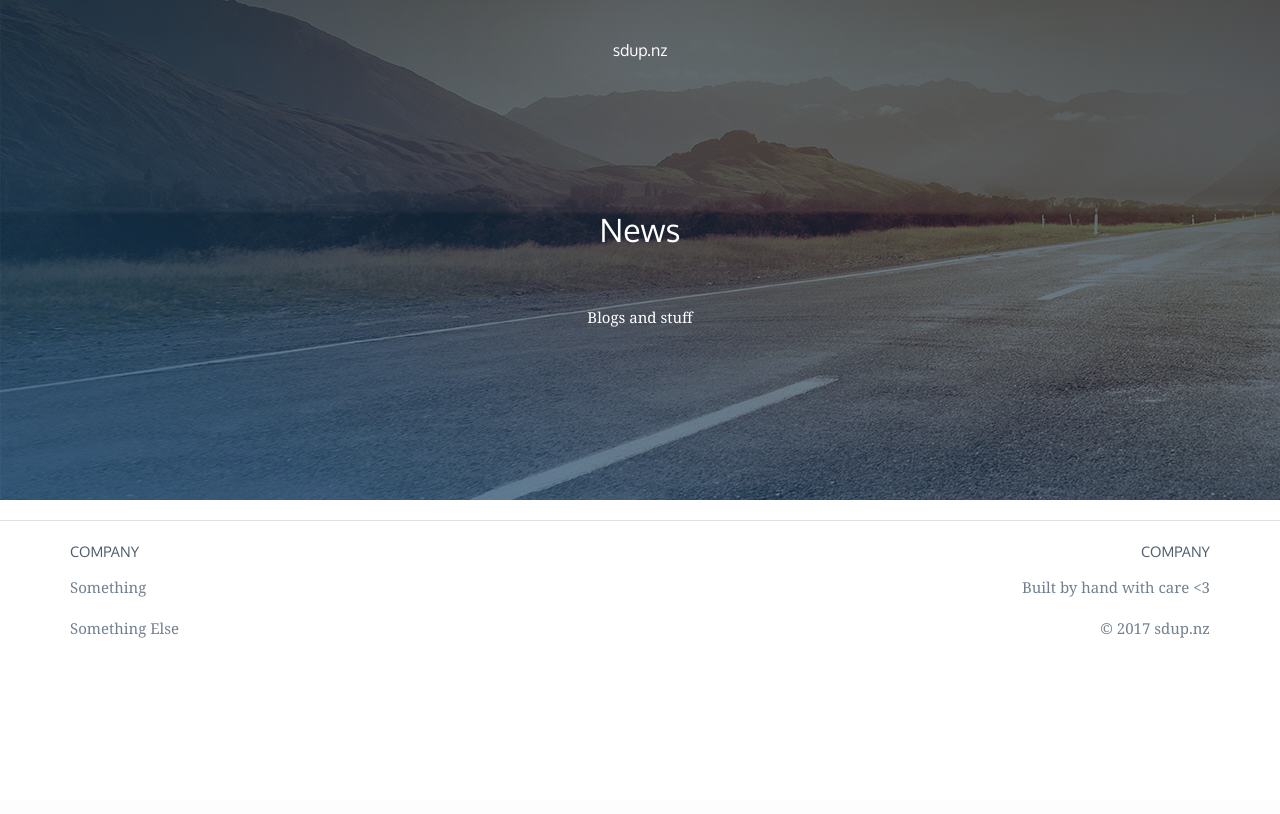
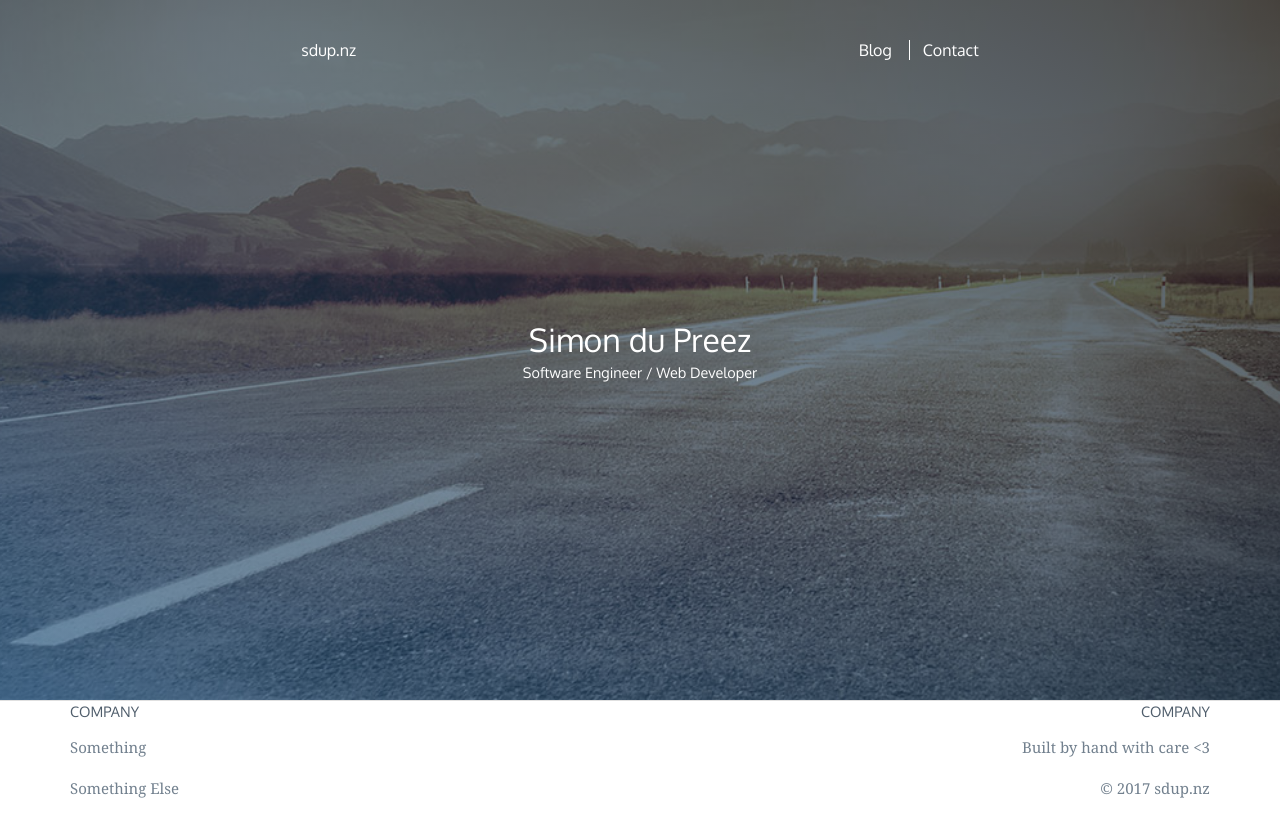
Before and after one commit to SDupZ/sdup.nz, a Django app: page / in a window 1280 px wide. Before the commit the page ends 638 px from the top, so only its background shows below. Run offline with Django 3.2, Linux system fonts and the light colour scheme; data that the repository does not hold is empty.

Commit message:
Added blogs / updated jumbotron / cleaned sass

```diff
--- a/sdupnz/urls.py
+++ b/sdupnz/urls.py
@@ -4,7 +4,7 @@ from django.views.static import serve
 
 from django.conf import settings
 from default.views import home
-from blog.views import blog
+from blog.views import blog, blogs_list
 
 from filer.models import Folder, ThumbnailOption
 
@@ -12,6 +12,7 @@ urlpatterns = [
     url(r'^admin/', admin.site.urls),
     url(r'^$', home, name='home'),
 
+    url(r'^blog/?$', blogs_list, name='blogs_list'),
     url(r'^blog/(?P<slug>[^/]+)$', blog, name='blog'),
 
     url(r'^media/(?P<path>.*)$', serve, {'document_root': settings.MEDIA_ROOT, 'show_indexes': True}),
--- a/static/css/main.css
+++ b/static/css/main.css
@@ -2323,7 +2323,8 @@
   transition-duration: 0.3s;
   transition-timing-function: cubic-bezier(0.55, 0.055, 0.675, 0.19); }
   .hamburger--spin .hamburger-inner::before {
-    transition: top 0.1s 0.34s ease-in, opacity 0.1s ease-in; }
+    transition: top 0.1s 0.34s ease-in,
+ opacity 0.1s ease-in; }
   .hamburger--spin .hamburger-inner::after {
     transition: bottom 0.1s 0.34s ease-in, transform 0.3s cubic-bezier(0.55, 0.055, 0.675, 0.19); }
 
@@ -2336,7 +2337,8 @@
     background-color: #0091EA;
     top: 0;
     opacity: 0;
-    transition: top 0.1s ease-out, opacity 0.1s 0.14s ease-out; }
+    transition: top 0.1s ease-out,
+ opacity 0.1s 0.14s ease-out; }
   .hamburger--spin.is-active .hamburger-inner::after {
     background-color: #0091EA;
     bottom: 0;
@@ -2350,7 +2352,8 @@
   transition-duration: 0.3s;
   transition-timing-function: cubic-bezier(0.55, 0.055, 0.675, 0.19); }
   .hamburger--spin-r .hamburger-inner::before {
-    transition: top 0.1s 0.34s ease-in, opacity 0.1s ease-in; }
+    transition: top 0.1s 0.34s ease-in,
+ opacity 0.1s ease-in; }
   .hamburger--spin-r .hamburger-inner::after {
     transition: bottom 0.1s 0.34s ease-in, transform 0.3s cubic-bezier(0.55, 0.055, 0.675, 0.19); }
 
@@ -2361,7 +2364,8 @@
   .hamburger--spin-r.is-active .hamburger-inner::before {
     top: 0;
     opacity: 0;
-    transition: top 0.1s ease-out, opacity 0.1s 0.14s ease-out; }
+    transition: top 0.1s ease-out,
+ opacity 0.1s 0.14s ease-out; }
   .hamburger--spin-r.is-active .hamburger-inner::after {
     bottom: 0;
     transform: rotate(-90deg);
@@ -2374,7 +2378,8 @@
   transition-duration: 0.1s;
   transition-timing-function: cubic-bezier(0.55, 0.055, 0.675, 0.19); }
   .hamburger--squeeze .hamburger-inner::before {
-    transition: top 0.1s 0.14s ease, opacity 0.1s ease; }
+    transition: top 0.1s 0.14s ease,
+ opacity 0.1s ease; }
   .hamburger--squeeze .hamburger-inner::after {
     transition: bottom 0.1s 0.14s ease, transform 0.1s cubic-bezier(0.55, 0.055, 0.675, 0.19); }
 
@@ -2385,7 +2390,8 @@
   .hamburger--squeeze.is-active .hamburger-inner::before {
     top: 0;
     opacity: 0;
-    transition: top 0.1s ease, opacity 0.1s 0.14s ease; }
+    transition: top 0.1s ease,
+ opacity 0.1s 0.14s ease; }
   .hamburger--squeeze.is-active .hamburger-inner::after {
     bottom: 0;
     transform: rotate(-90deg);
@@ -2489,12 +2495,9 @@ body {
   color: #000;
   text-align: justify;
   display: block;
-  text-decoration: none;
-  border: 1px solid #e0e0e0;
-  border-radius: 5px;
-  background: #f5f5f5; }
+  text-decoration: none; }
   .blog-card:hover {
-    text-decoration: none; }
+    background: #f5f5f5; }
   @media only screen and (max-width: 1023px) {
     .blog-card {
       margin: 10px; } }
@@ -2512,6 +2515,128 @@ body {
     height: 208px;
     margin: 0 auto; }
 
+.base-card {
+  background: white;
+  box-shadow: 0 1px 1px rgba(0, 0, 0, 0.1), 0 1px 8px rgba(0, 0, 0, 0.1);
+  border-radius: 3px;
+  margin-bottom: 20px; }
+  .base-card--top {
+    margin-top: 20px; }
+
+.divider-vertical {
+  height: 18px;
+  margin: 15px 5px 0 5px;
+  border-right: 1px solid white; }
+
+.divider-horizontal {
+  border: 0;
+  border-top-color: #e0e0e0;
+  border-top-style: solid;
+  border-top-width: 1px;
+  box-sizing: content-box;
+  display: block;
+  height: 0;
+  margin: 0; }
+
+.footer {
+  text-align: center;
+  background-color: #fff;
+  color: #72808E; }
+
+.footer__container {
+  display: flex; }
+
+.footer__item-group {
+  display: inline-block;
+  text-align: left;
+  width: 20%; }
+  .footer__item-group--right {
+    text-align: right;
+    width: 30%;
+    margin-left: auto; }
+
+.footer__logo {
+  width: 124px;
+  filter: gray;
+  /* IE6-9 */
+  filter: grayscale(0.6);
+  /* Microsoft Edge and Firefox 35+ */
+  -webkit-filter: grayscale(0.6);
+  /* Google Chrome, Safari 6+ & Opera 15+ */ }
+
+.heading__page {
+  text-align: center;
+  font-size: 2em;
+  font-weight: 400;
+  line-height: 36px;
+  color: #000;
+  margin: 55px auto; }
+  .heading__page--white {
+    color: #fff; }
+
+.heading__1 {
+  display: block;
+  font-size: 2em;
+  font-weight: 500;
+  color: #000; }
+  .heading__1--white {
+    color: white; }
+
+.heading__2 {
+  display: block;
+  font-size: 1.8em;
+  font-weight: 500;
+  color: #000; }
+  .heading__2--white {
+    color: white; }
+
+.heading__3 {
+  display: block;
+  font-size: 1.5em;
+  font-weight: 500;
+  color: #000; }
+  .heading__3--white {
+    color: white; }
+
+.heading__content {
+  display: block;
+  font-size: 14px;
+  font-weight: 500;
+  color: #72808E; }
+
+.heading__small {
+  color: #4f5d6b;
+  font-size: 0.9em;
+  text-transform: uppercase;
+  font-weight: 500; }
+  .heading__small--white {
+    color: white; }
+  .heading__small--lower {
+    text-transform: none; }
+
+.heading__fancy {
+  line-height: 0.5;
+  text-align: center; }
+
+.heading__fancy span {
+  display: inline-block;
+  position: relative; }
+  .heading__fancy span:before {
+    right: 100%;
+    margin-right: 15px; }
+  .heading__fancy span::after {
+    left: 100%;
+    margin-left: 15px; }
+
+.heading__fancy span:before,
+.heading__fancy span:after {
+  content: "";
+  position: absolute;
+  height: 2px;
+  border-bottom: 1px solid #e0e0e0;
+  top: 0;
+  width: 30px; }
+
 .header {
   display: flex;
   align-items: center;
@@ -2573,31 +2698,22 @@ body {
   .nav__list .nav__item {
     display: inline; }
 
-.footer {
+.jumbotron {
+  background-image: linear-gradient(to top right, rgba(51, 122, 183, 0.5), rgba(0, 0, 0, 0.7));
+  background-size: cover;
+  background-position: center center;
+  margin-bottom: 0;
+  position: relative;
+  margin-bottom: 0;
+  position: relative;
+  height: 700px;
+  display: flex;
   text-align: center;
-  background-color: #fff;
-  color: #72808E; }
-
-.footer__container {
-  display: flex; }
-
-.footer__item-group {
-  display: inline-block;
-  text-align: left;
-  width: 20%; }
-  .footer__item-group--right {
-    text-align: right;
-    width: 30%;
-    margin-left: auto; }
-
-.footer__logo {
-  width: 124px;
-  filter: gray;
-  /* IE6-9 */
-  filter: grayscale(0.6);
-  /* Microsoft Edge and Firefox 35+ */
-  -webkit-filter: grayscale(0.6);
-  /* Google Chrome, Safari 6+ & Opera 15+ */ }
+  flex-direction: column;
+  justify-content: center; }
+  .jumbotron p {
+    color: #fff;
+    margin-top: 0; }
 
 div.menu-bg {
   z-index: 10;
@@ -2761,84 +2877,25 @@ div.menu li.animate {
   margin-left: -50%;
   transition-delay: 0.2s; }
 
-.divider-vertical {
-  height: 18px;
-  margin: 15px 5px 0 5px;
-  border-right: 1px solid white; }
-
-.divider-horizontal {
-  border: 0;
-  border-top-color: #e0e0e0;
-  border-top-style: solid;
-  border-top-width: 1px;
-  box-sizing: content-box;
-  display: block;
-  height: 0;
-  margin: 20px 0; }
-
-.heading__page {
-  text-align: center;
-  font-size: 2em;
-  font-weight: 400;
-  line-height: 36px;
-  color: #000;
-  margin: 55px auto; }
-  .heading__page--white {
-    color: #fff; }
-
-.heading__content {
-  display: block;
-  font-size: 14px;
-  font-weight: 500;
-  color: #72808E; }
-
-.heading__small {
-  color: #4f5d6b;
-  font-size: 0.9em;
-  text-transform: uppercase;
-  font-weight: 500; }
-
-.heading__fancy {
-  line-height: 0.5;
-  text-align: center; }
-
-.heading__fancy span {
-  display: inline-block;
-  position: relative; }
-  .heading__fancy span:before {
-    right: 100%;
-    margin-right: 15px; }
-  .heading__fancy span::after {
-    left: 100%;
-    margin-left: 15px; }
-
-.heading__fancy span:before,
-.heading__fancy span:after {
-  content: "";
-  position: absolute;
-  height: 2px;
-  border-bottom: 1px solid #e0e0e0;
-  top: 0;
-  width: 30px; }
-
 p {
   margin: 12px 0 12px 0;
   line-height: 20px;
   font-size: 12px;
   font-weight: 400; }
 
-.homepage-section-jumbotron {
-  background-color: #0091EA;
-  margin-bottom: 0;
-  position: relative;
-  height: 500px;
-  display: flex;
-  text-align: center;
-  flex-direction: column;
-  justify-content: center; }
-  .homepage-section-jumbotron p {
-    color: #fff;
-    margin-top: 0; }
+.blog__content {
+  padding-left: 26px;
+  padding-right: 26px;
+  padding-bottom: 26px;
+  margin-top: 26px;
+  overflow: auto; }
+  .blog__content p {
+    font: normal 15px/1.9em 'Merriweather', Georgia, serif; }
+
+.page {
+  overflow: auto;
+  background-color: #f9f9f9;
+  min-height: 90vh; }
 
 .homepage-section-leaving-soon {
   padding-top: 60px;
@@ -2876,18 +2933,3 @@ p {
   text-align: center;
   padding-top: 60px;
   padding-bottom: 100px; }
-
-.page {
-  overflow: auto;
-  background-color: #f9f9f9;
-  min-height: 90vh; }
-
-.blog__content {
-  overflow: auto;
-  background: white;
-  border-radius: 3px;
-  margin: 60px auto;
-  box-shadow: 0 1px 1px rgba(0, 0, 0, 0.1), 0 1px 8px rgba(0, 0, 0, 0.1);
-  padding-left: 26px;
-  padding-right: 26px;
-  padding-bottom: 26px; }
--- a/static/sass/components/_blog-tile.scss
+++ b/static/sass/components/_blog-tile.scss
@@ -4,15 +4,9 @@
     text-align: justify;
     display: block;
     text-decoration: none;
-    border: 1px solid $grey--lighter-2;
-    border-radius: 5px;
-
-    background: $grey--lighter-3;
 
     &:hover {
-        text-decoration: none;
-        // border-radius: 10px;
-        // background: linear-gradient(to bottom right, rgba(255,255,255, 0.3), rgba(0, 0, 0, 0.1))
+        background: $grey--lighter-3;
     }
 
     @include respond-to(less-desktop) {
--- /dev/null
+++ b/static/sass/components/_card.scss
@@ -0,0 +1,14 @@
+.base-card {
+    background: white;
+    box-shadow: 0 1px 1px rgba(0,0,0,0.1), 0 1px 8px rgba(0,0,0,0.1);
+    border-radius: 3px;
+    margin-bottom: 20px;
+
+    &--top {
+        margin-top: 20px;
+    }
+}
+
+.base-card__content {
+
+}
--- a/static/sass/components/_dividers.scss
+++ b/static/sass/components/_dividers.scss
@@ -12,5 +12,5 @@
     box-sizing: content-box;
     display: block;
     height: 0;
-    margin: 20px 0;
+    margin: 0;
 }
--- a/static/sass/components/_headings.scss
+++ b/static/sass/components/_headings.scss
@@ -11,6 +11,35 @@
     }
 }
 
+.heading__1 {
+    display: block;
+    font-size: 2em;
+    font-weight: 500;
+    color: $black;
+    &--white {
+        color: white;
+    }
+}
+
+.heading__2 {
+    display: block;
+    font-size: 1.8em;
+    font-weight: 500;
+    color: $black;
+    &--white {
+        color: white;
+    }
+}
+
+.heading__3 {
+    display: block;
+    font-size: 1.5em;
+    font-weight: 500;
+    color: $black;
+    &--white {
+        color: white;
+    }
+}
 
 .heading__content {
     display: block;
@@ -25,7 +54,17 @@
     font-size: 0.9em;
     text-transform: uppercase;
     font-weight: 500;
+
+    &--white {
+      color: white;
+    }
+
+    &--lower {
+        text-transform: none;
+    }
 }
+
+
 
 
 .heading__fancy {
--- /dev/null
+++ b/static/sass/components/_jumbotron.scss
@@ -0,0 +1,20 @@
+.jumbotron {
+    background-image: linear-gradient(to top right, rgba(51,122,183, 0.5), rgba(0, 0, 0, 0.7));
+    background-size: cover;
+    background-position: center center;
+    margin-bottom: 0;
+    position: relative;
+    margin-bottom: 0;
+    position: relative;
+
+      height: 700px;
+    display: flex;
+    text-align: center;
+    flex-direction: column;
+    justify-content: center;
+
+    p {
+          color: $white;
+      margin-top: 0;
+    }
+}
--- a/static/sass/main.scss
+++ b/static/sass/main.scss
@@ -13,17 +13,19 @@
 
 // Components
 @import 'components/blog-tile';
+@import 'components/card';
+@import 'components/dividers';
+@import 'components/footer';
+@import 'components/headings';
 @import 'components/header';
-@import 'components/footer';
+@import 'components/jumbotron';
 @import 'components/menu';
-@import 'components/dividers';
-@import 'components/headings';
 @import 'components/text';
 
 // Pages
+@import 'pages/blog';
+@import 'pages/default';
 @import 'pages/homepage';
-@import 'pages/default';
-@import 'pages/blog';
 
 // It's a shame to put code here !
 @import 'shame';
--- a/static/sass/pages/_blog.scss
+++ b/static/sass/pages/_blog.scss
@@ -1,10 +1,12 @@
 .blog__content {
-    overflow: auto;
-    background: white;
-    border-radius: 3px;
-    margin: 60px auto;
-    box-shadow: 0 1px 1px rgba(0,0,0,0.1), 0 1px 8px rgba(0,0,0,0.1);
     padding-left: 26px;
     padding-right: 26px;
     padding-bottom: 26px;
+    margin-top: 26px;
+    overflow: auto;
+
+    p {
+        font: normal 15px/1.9em 'Merriweather', Georgia, serif;
+    }
+
 }
--- a/static/sass/pages/_homepage.scss
+++ b/static/sass/pages/_homepage.scss
@@ -1,21 +1,3 @@
-.homepage-section-jumbotron {
-    background-color: $primary;
-	margin-bottom: 0;
-	position: relative;
-
-    height: 500px;
-	display: flex;
-	text-align: center;
-	flex-direction: column;
-	justify-content: center;
-
-	p {
-        color: $white;
-		margin-top: 0;
-	}
-}
-
-
 .homepage-section-leaving-soon {
 	padding-top: 60px;
 	padding-bottom: 100px;
--- a/templates/blog.html
+++ b/templates/blog.html
@@ -9,7 +9,7 @@
 {% block main-content %}
     <div class="page page--blog">
         <div class="container container--thin">
-            <div class="blog__content">
+            <div class="base-card blog__content">
                 <div class="heading__page">
                     {{ blog.title }}
                 </div>
--- a/templates/includes/_header.html
+++ b/templates/includes/_header.html
@@ -26,18 +26,14 @@
 
             <a href="{% url 'home' %}" class="navbar-slogan">sdup.nz</a>
 
-            {% comment %}
             <nav class="nav">
                 <!-- Desktop -->
                 <ul class="nav__list">
-                    <li class="nav__item"><a class="nav__item__content" href="">Blog</a></li>
-                    <li class="nav__item"><a class="nav__item__content" href="">FAQ</a></li>
+                    <li class="nav__item"><a class="nav__item__content" href="{% url 'blogs_list' %}">Blog</a></li>
                     <li class="nav__item divider-vertical"></li>
                     <li class="nav__item"><a class="nav__item__content" href="">Contact</a></li>
-
                 </ul>
             </nav>
-            {% endcomment %}
         </div>
     </div>
 </div>
@@ -45,13 +41,13 @@
 <div class="menu-bg {% if color == 'default' %}menu-bg--white-nav{% endif %}"></div>
 <div class="menu {% if color == 'default' %}menu--white-nav{% endif %}">
     <ul class="menu-splitL">
-        <li><a href="">Blog</a></li>
-        <li><a href="">FAQ</a></li>
+        <li><a href="{% url 'home' %}">sdup.nz</a></li>
+        <li><a href="{% url 'blogs_list' %}">Blog</a></li>
         <li><a href="">Contact</a></li>
     </ul>
     <ul class="menu-splitR">
-        <li><a href="">Blog</a></li>
-        <li><a href="">FAQ</a></li>
+        <li><a href="{% url 'home' %}">sdup.nz</a></li>
+        <li><a href="{% url 'blogs_list' %}">Blog</a></li>
         <li><a href="">Contact</a></li>
     </ul>
 </div>
--- a/templates/includes/_news-tile.html
+++ b/templates/includes/_news-tile.html
@@ -1,4 +1,4 @@
-<a href="{% url 'blog' slug %}" class="blog-card">
+<a href="{% url 'blog' slug %}" class="base-card blog-card">
     <div class="blog-img" style="background-image: url({{ img }});">
     </div>
 
--- a/templates/index.html
+++ b/templates/index.html
@@ -4,10 +4,10 @@
 {% block main-content %}
 
     {# Jumbotron #}
-    <div class="homepage-section-jumbotron"
+    <div class="jumbotron"
         style="background-image: linear-gradient(to top right, rgba(51,122,183, 0.5), rgba(0, 0, 0, 0.7)), url({% static 'img/fallback/blog-header.jpg' %});">
-        <div class="heading__page heading__page--white">News</div>
-        <p>Blogs and stuff</p>
+        <div class="heading__1 heading__1--white">Simon du Preez</div>
+        <div class="heading__small heading__small--white heading__small--lower">Software Engineer / Web Developer</div>
     </div>
 
     {# Blog's List #}
```
Also changed, not shown: blog/views.py (+10 -2 lines), templates/blogs-list.html (added, +27 -0 lines), readme.md.
